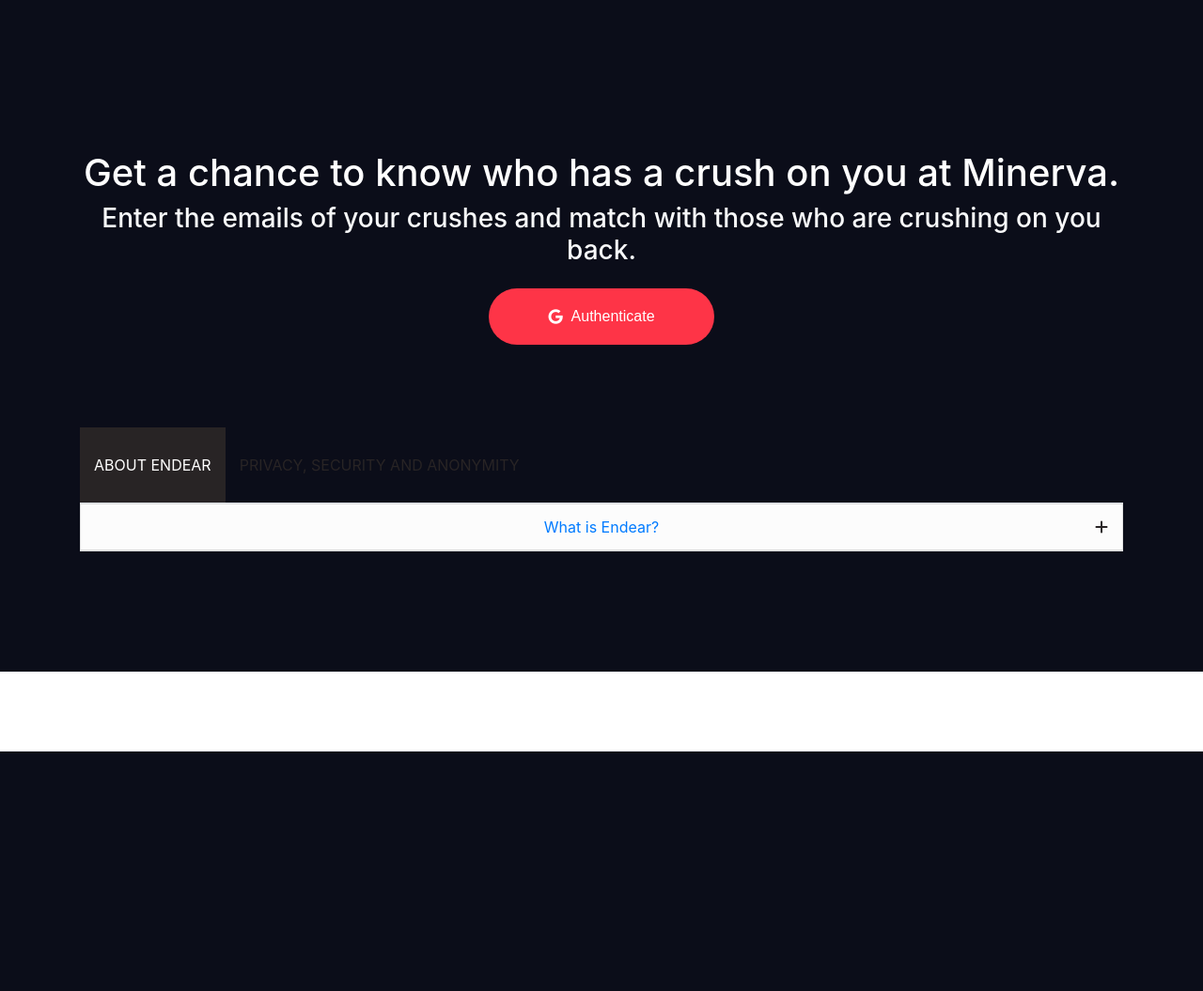
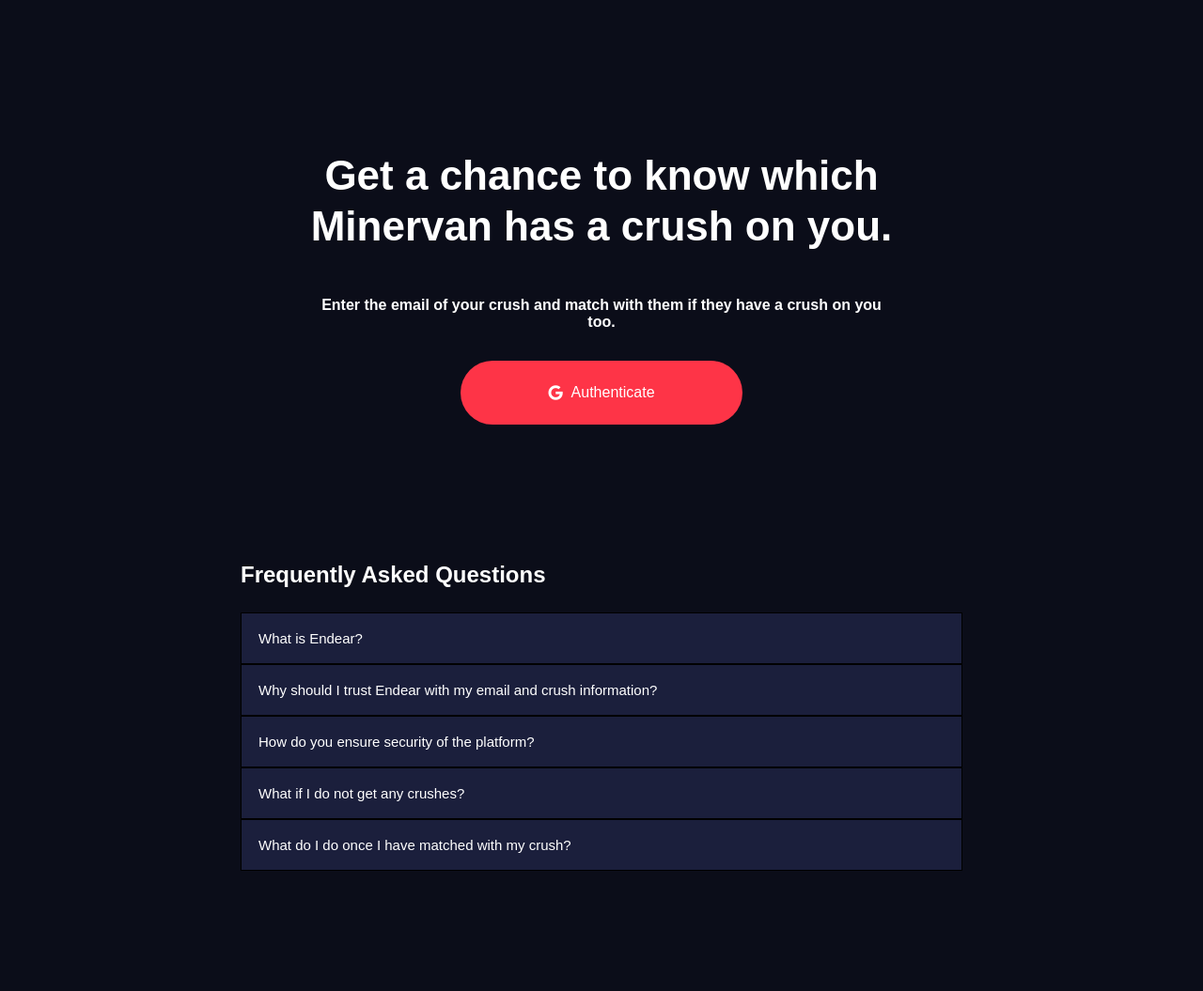
Before and after one commit to markgacoka/endear, a Django app: page / in a window 1280 px wide. Shown: the whole page at 94% size. Before the commit the page ends 800 px from the top, so only its background shows below. Run offline with Django 3.2, Linux system fonts and the light colour scheme; some libraries are stand-ins or nearby versions.

Commit message:
Complete landing page with placeholder FAQ

```diff
--- a/templates/index.html
+++ b/templates/index.html
@@ -33,10 +33,6 @@
         <link rel="stylesheet" data-href="https://fonts.googleapis.com/css2?family=Inter:wght@400;500;600;700;900&amp;display=swap" />
         <link rel="stylesheet" href="https://cdnjs.cloudflare.com/ajax/libs/font-awesome/5.15.3/css/all.css">
         <link rel="stylesheet" href="{% static 'css/index.css' %}" />
-        <link rel="stylesheet" href="https://maxcdn.bootstrapcdn.com/bootstrap/4.0.0/css/bootstrap.min.css" integrity="sha384-Gn5384xqQ1aoWXA+058RXPxPg6fy4IWvTNh0E263XmFcJlSAwiGgFAW/dAiS6JXm" crossorigin="anonymous">
-        <script src="https://code.jquery.com/jquery-3.3.1.slim.min.js" integrity="sha384-q8i/X+965DzO0rT7abK41JStQIAqVgRVzpbzo5smXKp4YfRvH+8abtTE1Pi6jizo" crossorigin="anonymous"></script>
-        <script src="https://maxcdn.bootstrapcdn.com/bootstrap/4.0.0/js/bootstrap.min.js" integrity="sha384-JZR6Spejh4U02d8jOt6vLEHfe/JQGiRRSQQxSfFWpi1MquVdAyjUar5+76PVCmYl" crossorigin="anonymous"></script>
-        <script src="https://use.fontawesome.com/30c21ac8e0.js"></script>
     </head>
     <body>
         <section class="header text-center text-light">
@@ -44,58 +40,38 @@
             <div class="inner-container">
                 <div class="header-text">
                     <div class="header-margin">
-                        <h1 class="mt-0">Get a chance to know who has a crush on you at Minerva.</h1>
-                        <h3>Enter the emails of your crushes and match with those who are crushing on you back.</h3>
+                        <h1 class="mt-0">Get a chance to know which Minervan has a crush on you.</h1>
+                        <h3>Enter the email of your crush and match with them if they have a crush on you too.</h3>
                         <div>
                             <a class="authenticate-button" href="#"><i class="fab fa-google"></i>&nbsp;&nbsp;Authenticate</a>
                         </div>
                     </div>
                 </div>
             </div>
-            <div class="inner-container">
-                <div class="container">
-                    <div class="row">
-                        <div class="col-sm-12">
-                            <ul class="nav nav-tabs">
-                                <li ><a data-toggle="tab" href="#tab1" aria-selected="true" class="active">About Endear</a></li>
-                                <li><a data-toggle="tab" href="#tab2" aria-selected="false">Privacy, Security and Anonymity</a></li>
-                            </ul>
-                        </div>
-                    </div>
-                    <div class="row">
-                        <div class="col-sm-12">
-                            <div class="tab-content">
-                                <div id="tab1" class="tab-pane fade show active">
-                                    <div class="accordion">
-                                        <div class="card">
-                                            <div class="card-header" id="infraOne">
-                                                <a href="#collapseOne" data-toggle="collapse" data-target="#collapseOne" aria-expanded="false" aria-controls="collapseOne"><p class="mb-0">What is Endear?</p></a>
-                                            </div>
-                                            <div id="collapseOne" class="collapse" aria-labelledby="infraOne" data-parent="#accordion">
-                                                <div class="card-body">Endear is an online platform made by Minervans for Minervans.</div>
-                                            </div>
-                                        </div>
-                                    </div>
-                                </div>
-                                <div id="tab2" class="tab-pane fade">
-                                    <div class="accordion">
-                                        <div class="card">
-                                            <div class="card-header" id="aboutOne">
-                                                <a href="#collapseFour"   data-toggle="collapse" data-target="#collapseFour" aria-expanded="false" aria-controls="collapseOne">
-                                                    <p class="mb-0">How do you ensure security of the platform?</p>
-                                                </a>
-                                            </div>
-                                            <div id="collapseFour" class="collapse" aria-labelledby="aboutOne" data-parent="#accordion">
-                                                <div class="card-body">The emails are stored as SHA-256 hashes and cross-checked against our database of emails to verify who your crush is. If the user details are compromised, the attacker will only have access to the hash of your crush's email. The attacker will not only need to crack the hashes, but they will also need to get the salt used to generate it.</div>
-                                            </div>
-                                        </div>
-                                    </div>
-                                </div>
-                            </div>
-                        </div>
-                    </div>
+            <div class="faq-container">
+                <h2 class="faq-text">Frequently Asked Questions</h2>
+                <button type="button" class="collapsible">What is Endear?</button>
+                <div class="collapse-content">
+                    <p class="collapse-text">Lorem ipsum dolor sit amet, consectetur adipisicing elit, sed do eiusmod tempor incididunt ut labore et dolore magna aliqua. Ut enim ad minim veniam, quis nostrud exercitation ullamco laboris nisi ut aliquip ex ea commodo consequat.</p>
+                </div>
+                <button type="button" class="collapsible">Why should I trust Endear with my email and crush information?</button>
+                <div class="collapse-content">
+                    <p class="collapse-text">Lorem ipsum dolor sit amet, consectetur adipisicing elit, sed do eiusmod tempor incididunt ut labore et dolore magna aliqua. Ut enim ad minim veniam, quis nostrud exercitation ullamco laboris nisi ut aliquip ex ea commodo consequat.</p>
+                </div>
+                <button type="button" class="collapsible">How do you ensure security of the platform?</button>
+                <div class="collapse-content">
+                    <p class="collapse-text">Lorem ipsum dolor sit amet, consectetur adipisicing elit, sed do eiusmod tempor incididunt ut labore et dolore magna aliqua. Ut enim ad minim veniam, quis nostrud exercitation ullamco laboris nisi ut aliquip ex ea commodo consequat.</p>
+                </div>
+                <button type="button" class="collapsible">What if I do not get any crushes?</button>
+                <div class="collapse-content">
+                    <p class="collapse-text">Lorem ipsum dolor sit amet, consectetur adipisicing elit, sed do eiusmod tempor incididunt ut labore et dolore magna aliqua. Ut enim ad minim veniam, quis nostrud exercitation ullamco laboris nisi ut aliquip ex ea commodo consequat.</p>
+                </div>
+                <button type="button" class="collapsible">What do I do once I have matched with my crush?</button>
+                <div class="collapse-content">
+                    <p class="collapse-text">Lorem ipsum dolor sit amet, consectetur adipisicing elit, sed do eiusmod tempor incididunt ut labore et dolore magna aliqua. Ut enim ad minim veniam, quis nostrud exercitation ullamco laboris nisi ut aliquip ex ea commodo consequat.</p>
                 </div>
             </div>
         </section>
     </body>
+    <script src="{% static 'js/index.js' %}"></script>
 </html>
--- a/templates/static/css/index.css
+++ b/templates/static/css/index.css
@@ -53,27 +53,28 @@
 .text-light{
     color:#fff;
 }
-.text-light {
-    color: #606483;
-}
+
 .text-light h1 {
     color: #fff !important;
 }
 
 .inner-container{
     margin: 0 auto;
-    padding-left: 16px;
-    padding-right: 16px;
+    padding-left: 24px;
+    padding-right: 24px;
+    max-width: 100vw;
 }
 
 @media (min-width: 481px){
     .inner-container{
+        padding-left: 20vw;
+        padding-right: 20vw;
+        max-width: 100vw;
+    }
+    .faq-container{
         padding-left: 24px;
         padding-right: 24px;
     }
-}
-.inner-container{
-    max-width: 100vw;
 }
 .text-center{
     text-align: center;
@@ -156,43 +157,53 @@
     }
 }
 
-ul.nav.nav-tabs li{
-    display: inline-block;
-    line-height: 50px;
-    height: 100%;
-    text-transform:uppercase;
-}
-ul.nav.nav-tabs li a{
-    display:block;
-    padding:15px;
-    color: #282425!important;
-
-}
-ul.nav.nav-tabs li a:hover, ul.nav.nav-tabs li:hover{
-    background:	#FB282F;
-    color:#fff!important;
-    text-decoration: none!important;
-}
-ul.nav.nav-tabs li a.active{
-    background:	#282425;
-    color:#fff!important;
-    text-decoration: none!important;
+.faq-container{
+    margin: 0 auto;
+    padding-left: 20vw;
+    padding-right: 20vw;
 }
 
-.card {
-    border-radius:0!important;
+.collapsible {
+    background-color: #1B1F3C;
+    color: white;
+    cursor: pointer;
+    padding: 18px;
+    width: 100%;
+    border: 1px solid black;
+    text-align: left;
+    outline: none;
+    font-size: 15px;
 }
-.card-header {
-    background-color: rgb(245,245,245,0.3)!important;
-    border-radius:0!important;
+
+.active, .collapsible:hover {
+    background-color: #1B1F58;
 }
-.card .card-header a::before {
-    font-family: fontawesome;
-    content: "\f067 ";
-    color: #282425;
-    float: right;
-    margin-right: 15px;
+
+.collapse-content {
+    padding: 18px 18px;
+    display: none;
+    overflow: hidden;
+    background-color: #E8E7E7;
+}
+
+.faq-text {
+    font-size: 1.5em;
+    margin: 0.67em 0;
+    margin-top: 48px;
+    margin-bottom: 16px;
+    clear: both;
+    color: #fff;
+    font-family: "Oxygen", sans-serif;
+    font-weight: 600;
+    line-height: 48px;
+    letter-spacing: 0px;
+    float: left;
+}
+
+.collapse-text {
+    color: black;
+    text-align: left;
+    font-size: 16px;
+    font-family: "Oxygen", sans-serif;
     font-weight: 400;
-    position: absolute;
-    right: 0;
 }
--- /dev/null
+++ b/templates/static/js/index.js
@@ -0,0 +1,14 @@
+var coll = document.getElementsByClassName("collapsible");
+var i;
+
+for (i = 0; i < coll.length; i++) {
+    coll[i].addEventListener("click", function() {
+    this.classList.toggle("active");
+    var content = this.nextElementSibling;
+    if (content.style.display === "block") {
+        content.style.display = "none";
+    } else {
+        content.style.display = "block";
+    }
+    });
+}
```
